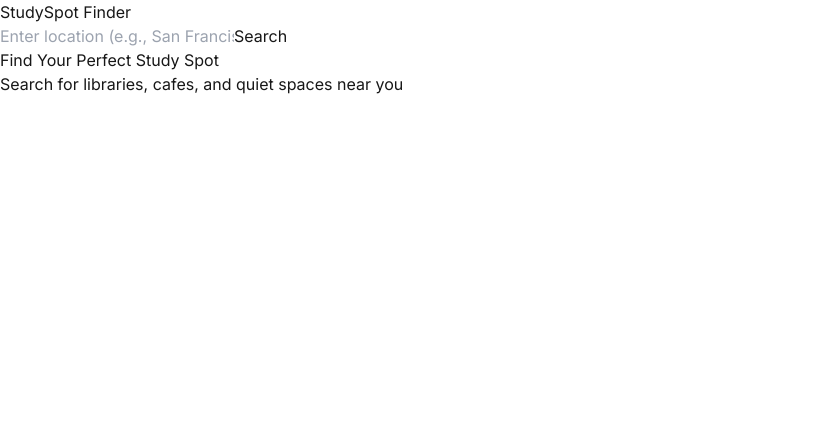
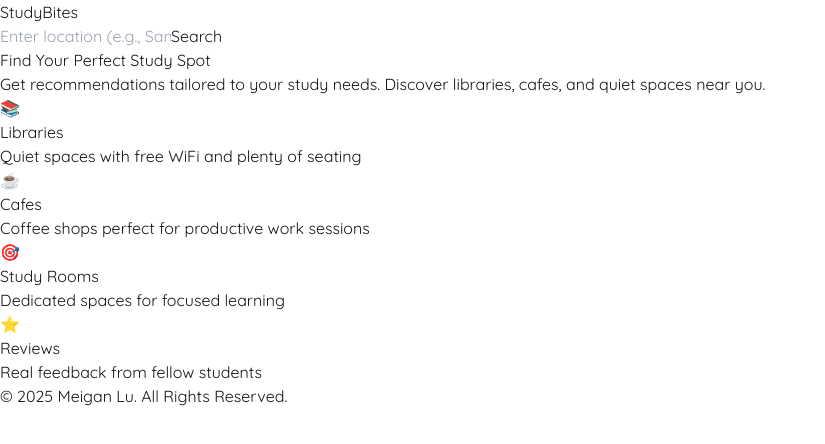
Before and after one commit to meiganlu/StudyBites, a Next.js app: page / in a window 1280 px wide. Shown: the top 444 px of the page, without its empty margins (0-825 px from the left). Built offline with nearby package versions, Linux system fonts and the light colour scheme.

Commit message:
fix: make UI better

```diff
--- a/src/app/layout.tsx
+++ b/src/app/layout.tsx
@@ -1,13 +1,17 @@
 import type { Metadata } from "next";
-import { Inter } from "next/font/google";
+import { Quicksand } from "next/font/google";
 import "./globals.css";
 import SearchBar from '@/components/SearchBar';
+import Link from 'next/link';
 
-const inter = Inter({ subsets: ["latin"] });
+const quicksand = Quicksand({
+  subsets: ["latin"],
+  weight: ['400', '600', '700']
+});
 
 export const metadata: Metadata = {
-  title: "StudySpot Finder",
-  description: "Find the perfect place to study near you",
+  title: "StudyBites",
+  description: "Find the perfect study spot near you",
 };
 
 export default function RootLayout({
@@ -17,20 +21,31 @@ export default function RootLayout({
 }>) {
   return (
     <html lang="en">
-      <body className={inter.className}>
-        <nav className="sticky top-0 bg-white shadow-md z-50">
+      <body className={quicksand.className}>
+        <nav className="sticky top-0 bg-[#F0F0EC] shadow-md z-50">
+        {/* <nav className="sticky top-0 bg-white/10 backdrop-blur-md border-b border-white/20 shadow-lg z-50"> */}
           <div className="max-w-6xl mx-auto p-4">
             <div className="flex items-center gap-4">
-              <h1 className="text-2xl font-bold text-blue-600">StudySpot Finder</h1>
+                <Link
+                href="/"
+                className="text-2xl font-bold text-[#232323] hover:text-[#595959] transition-colors cursor-pointer"
+                >
+                StudyBites
+                </Link>
               <div className="flex-1">
                 <SearchBar />
               </div>
             </div>
           </div>
         </nav>
-        <main className="min-h-[calc(100vh-4rem)]">
+
+        <main className="min-h-[calc(100vh-8rem)]">
           {children}
         </main>
+
+        <footer className="bg-[#F0F0EC] py-4 text-center text-sm text-gray-600">
+          © 2025 Meigan Lu. All Rights Reserved.
+        </footer>
       </body>
     </html>
   );
--- a/src/app/page.tsx
+++ b/src/app/page.tsx
@@ -1,14 +1,59 @@
+// src/app/page.tsx
 export default function Home() {
   return (
-    <div className="flex items-center justify-center min-h-[80vh] bg-gray-50">
-      <div className="text-center space-y-4 p-8">
-        <h2 className="text-4xl font-bold text-gray-800">
-          Find Your Perfect Study Spot
-        </h2>
-        <p className="text-xl text-gray-600">
-          Search for libraries, cafes, and quiet spaces near you
-        </p>
+    <div className="min-h-screen bg-gradient-radial from-[#eff5d8] to-[#dbd9f8] overflow-hidden">
+      <div className="max-w-6xl mx-auto px-4 py-20">
+        <div className="flex flex-col md:flex-row items-center justify-between gap-12">
+          <div className="flex-1 text-center md:text-left">
+            <h1 className="text-4xl md:text-6xl text-[#000000] mb-6">
+              Find Your Perfect Study Spot
+            </h1>
+            <p className="text-lg text-[#5A5A5A] mb-8">
+              Get recommendations tailored to your study needs.
+              Discover libraries, cafes, and quiet spaces near you.
+            </p>
+          </div>
+
+          <div className="flex-1 mt-10 md:mt-16 lg:mt-10">
+            <div className="grid grid-cols-2 gap-4">
+              <FeatureCard
+                title="Libraries"
+                description="Quiet spaces with free WiFi and plenty of seating"
+                icon="📚"
+              />
+              <FeatureCard
+                title="Cafes"
+                description="Coffee shops perfect for productive work sessions"
+                icon="☕"
+              />
+              <FeatureCard
+                title="Study Rooms"
+                description="Dedicated spaces for focused learning"
+                icon="🎯"
+              />
+              <FeatureCard
+                title="Reviews"
+                description="Real feedback from fellow students"
+                icon="⭐"
+              />
+            </div>
+          </div>
+        </div>
       </div>
     </div>
   );
 }
+
+function FeatureCard({ title, description, icon }: {
+  title: string;
+  description: string;
+  icon: string;
+}) {
+  return (
+    <div className="bg-white/50 backdrop-blur-md border-b border-white/20 shadow-lg z-50 p-6 rounded-xl shadow-md hover:shadow-lg transition-shadow">
+      <div className="text-3xl mb-3">{icon}</div>
+      <h3 className="font-semibold text-lg mb-2 text-[#595959]">{title}</h3>
+      <p className="text-[#717171] text-sm">{description}</p>
+    </div>
+  );
+}
--- a/src/components/SearchBar.tsx
+++ b/src/components/SearchBar.tsx
@@ -22,16 +22,16 @@ export default function SearchBar() {
           value={location}
           onChange={(e) => setLocation(e.target.value)}
           placeholder="Enter location (e.g., San Francisco)"
-          className="flex-1 px-4 py-2 rounded-lg border border-gray-300 focus:border-blue-500 focus:ring-2 focus:ring-blue-200 transition-all"
+          className="flex-1 px-4 py-2 rounded-lg bg-[#595959]/10 border border-white/20 text-[#232323] placeholder-gray-400 transition-all outline-none focus:ring-2 focus:ring-gray-500/50"
           required
         />
         <button
           type="submit"
-          className="px-6 py-2 bg-blue-600 text-white rounded-lg hover:bg-blue-700 transition-colors"
+          className="px-6 py-2 bg-[#7E7E7E] hover:bg-[#9B9B9B] text-white rounded-lg transition-colors backdrop-blur-sm"
         >
           Search
         </button>
       </div>
     </form>
   );
-}
+ }
```
Also changed, not shown: src/app/spots/page.tsx (+55 -3 lines), src/components/Map.tsx (+35 -31 lines), src/components/SpotList.tsx (+13 -1 lines), 1 other file (tests, documents, lock files or other folders).
